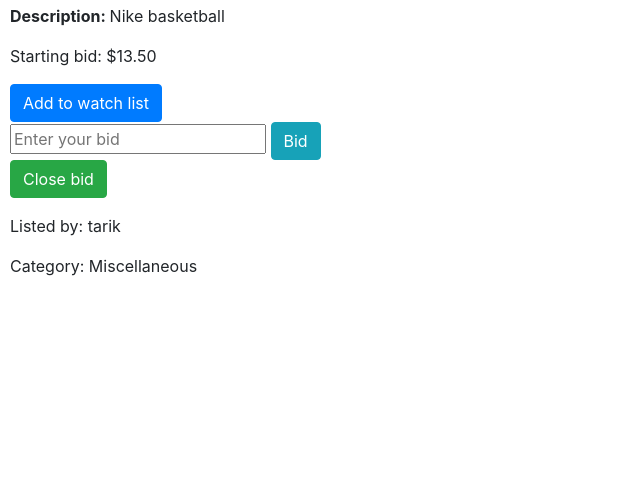
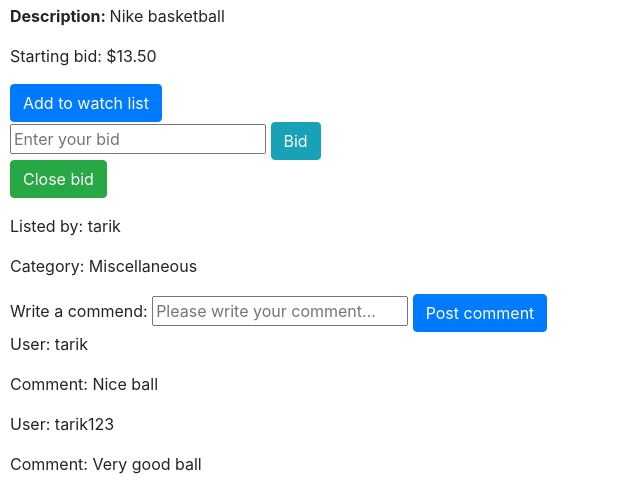
Before and after one commit to tarikozturk017/ecommerce-django, a Django app: a page that uses commerce/auctions/templates/auctions/listing.html in a window 1280 px wide. Shown: the part 492-994 px from the top of the page, without its empty margins (0-640 px from the left). Before the commit the page ends 768 px from the top, so only its background shows below. Run offline with Django 3.2, Linux system fonts and the light colour scheme; a user stored in the database is signed in; data comes from the database, SQL or seed files in the repository; both versions use the stored data as it was after the commit; data that the repository does not hold is empty; some libraries are stand-ins or nearby versions.

Commit message:
Comment feature added

```diff
--- a/commerce/auctions/templates/auctions/listing.html
+++ b/commerce/auctions/templates/auctions/listing.html
@@ -53,5 +53,17 @@
     </p>
     <p>Listed by: {{ listing.seller }}</p>
     <p>Category: {{ listing.category}}</p>
+    <form action="{% url 'comment' listing.title %}" method="post">
+        {% csrf_token %}
+        <label for="comment">Write a commend:</label>
+        <input class="comment" type="textarea" name="comment" placeholder="Please write your comment...">
+        <input type="submit" value="Post comment" class="btn btn-primary">
+    </form>
+    {% if listing.comment %}
+        {% for comment in listing.comment.all %}
+            <p>User: {{ comment.user }}</p>
+            <p>Comment: {{ comment.comment }}</p>
+        {% endfor %}
+    {% endif %}
 
 {% endblock %}
--- a/commerce/auctions/urls.py
+++ b/commerce/auctions/urls.py
@@ -10,5 +10,6 @@ urlpatterns = [
     path("create_listing", views.create_listing, name="create_listing"),
     path("listing/<str:title>", views.listing, name="listing"),
     path("bid/<str:title>", views.bid, name="bid"),
-    path("close_bid/<str:title>", views.close_bid, name="close_bid")
+    path("close_bid/<str:title>", views.close_bid, name="close_bid"),
+    path("comment/<str:title>", views.comment, name="comment")
 ]
--- a/commerce/auctions/views.py
+++ b/commerce/auctions/views.py
@@ -135,6 +135,7 @@ def bid(request, title):
             "bids": bids
         })
 
+@login_required
 def close_bid(request, title):
     if request.method == "POST":
         user=request.user
@@ -148,3 +149,15 @@ def close_bid(request, title):
             "listing": listing,
             "user": user
         })
+
+@login_required
+def comment(request, title):
+    if request.method == "POST":
+        comment = request.POST["comment"]
+        listing = Listing.objects.get(title=title)
+        user=request.user
+        new_comment = Comment(comment=comment, listing=listing, user=user)
+        new_comment.save()
+        return render(request, "auctions/listing.html", {
+            "listing": listing
+        })
```
Also changed, not shown: commerce/db.sqlite3.
